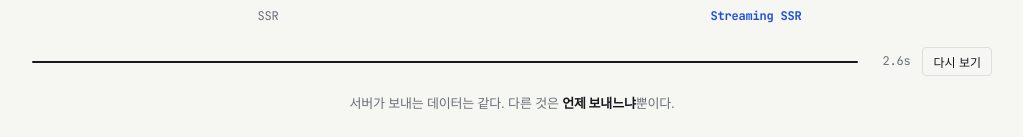
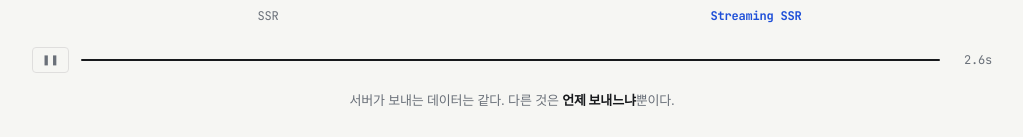
Before and after one commit to prgmr99/streaming-ssr-from-scratch, an Astro site in the folder site/: page / in a window 1280 px wide. Shown: the part 565-702 px from the top of the page, without its empty margins (152-1175 px from the left). Built offline with nearby package versions, Linux system fonts and the light colour scheme; Astro itself is replaced by a stand-in of ours; a web font is replaced by a local one.

Commit message:
feat: StreamHook에 무한 루프 적용

```diff
--- a/site/src/components/StreamHook.tsx
+++ b/site/src/components/StreamHook.tsx
@@ -6,56 +6,47 @@ import { useEffect, useRef, useState } from "react";
  * 숫자도 API 이름도 없다. "같은 데이터인데 화면이 왜 다른가"라는
  * 질문만 남기는 것이 목적이다. 답은 본문에서 하나씩 푼다.
  *
- * 화면에 들어오면 한 번 자동 재생된다.
+ * 무한 반복 재생. 끝 상태를 잠시 보여준 뒤 처음으로 돌아간다.
  */
 
-const DURATION = 2600;
+const DURATION = 2600; // 한 바퀴 재생 길이
+const HOLD = 1400; // 끝난 뒤 머무는 시간
+const CYCLE = DURATION + HOLD;
+
 const SHELL_AT = 6;
 const CONTENT_AT = 2010;
 
 export default function StreamHook() {
   const [elapsed, setElapsed] = useState(0);
-  const [playing, setPlaying] = useState(false);
+  const [running, setRunning] = useState(true);
 
   const rafRef = useRef<number | null>(null);
-  const startedAtRef = useRef(0);
-  const baseRef = useRef(0);
-  const didAutoPlay = useRef(false);
+  const originRef = useRef(0);
 
-  // 처음 한 번은 알아서 재생한다
+  // 모션을 줄이는 설정이면 자동 재생하지 않고 완료 상태로 둔다
   useEffect(() => {
-    if (didAutoPlay.current) return;
-    didAutoPlay.current = true;
-
     const reduced = window.matchMedia?.(
       "(prefers-reduced-motion: reduce)",
     ).matches;
 
     if (reduced) {
+      setRunning(false);
       setElapsed(DURATION);
-      return;
     }
-
-    const id = window.setTimeout(() => setPlaying(true), 400);
-    return () => window.clearTimeout(id);
   }, []);
 
   useEffect(() => {
-    if (!playing) return;
+    if (!running) return;
 
-    startedAtRef.current = performance.now();
-    baseRef.current = elapsed;
+    // 멈췄다 다시 켤 때 지금 위치에서 이어지도록 원점을 잡는다
+    originRef.current = performance.now() - elapsed;
 
     const tick = (now: number) => {
-      const next = baseRef.current + (now - startedAtRef.current);
+      const pos = (now - originRef.current) % CYCLE;
 
-      if (next >= DURATION) {
-        setElapsed(DURATION);
-        setPlaying(false);
-        return;
-      }
+      // HOLD 구간에서는 마지막 프레임을 유지한다
+      setElapsed(pos > DURATION ? DURATION : pos);
 
-      setElapsed(next);
       rafRef.current = requestAnimationFrame(tick);
     };
 
@@ -64,13 +55,9 @@ export default function StreamHook() {
     return () => {
       if (rafRef.current !== null) cancelAnimationFrame(rafRef.current);
     };
+    // elapsed는 의도적으로 제외 — 매 프레임 effect가 재실행되면 안 된다
     // eslint-disable-next-line react-hooks/exhaustive-deps
-  }, [playing]);
-
-  const replay = () => {
-    setElapsed(0);
-    setPlaying(true);
-  };
+  }, [running]);
 
   const progress = (elapsed / DURATION) * 100;
   const seconds = (elapsed / 1000).toFixed(1);
@@ -89,13 +76,19 @@ export default function StreamHook() {
       </div>
 
       <div className="hk-bar">
+        <button
+          className="hk-toggle"
+          onClick={() => setRunning((v) => !v)}
+          aria-label={running ? "재생 멈춤" : "재생"}
+        >
+          {running ? "❚❚" : "▶"}
+        </button>
+
         <div className="hk-track">
           <div className="hk-fill" style={{ width: `${progress}%` }} />
         </div>
+
         <span className="hk-clock">{seconds}s</span>
-        <button className="hk-replay" onClick={replay} disabled={playing}>
-          다시 보기
-        </button>
       </div>
 
       <p className="hk-caption">
@@ -139,9 +132,7 @@ function Screen({
 }
 
 const CSS = `
-.hk {
-  font-family: var(--font-sans);
-}
+.hk { font-family: var(--font-sans); }
 
 .hk-screens {
   display: grid;
@@ -203,6 +194,21 @@ const CSS = `
   margin-top: 1.25rem;
 }
 
+.hk-toggle {
+  font-family: var(--font-mono);
+  font-size: 0.625rem;
+  line-height: 1;
+  padding: 0.4375rem 0.5625rem;
+  min-width: 2rem;
+  border: 1px solid var(--rule);
+  border-radius: 4px;
+  background: transparent;
+  color: var(--muted);
+  cursor: pointer;
+}
+
+.hk-toggle:hover { border-color: var(--ink); color: var(--ink); }
+
 .hk-track {
   flex: 1;
   height: 2px;
@@ -225,21 +231,6 @@ const CSS = `
   text-align: right;
 }
 
-.hk-replay {
-  font-family: inherit;
-  font-size: 0.75rem;
-  padding: 0.3125rem 0.625rem;
-  border: 1px solid var(--rule);
-  border-radius: 4px;
-  background: transparent;
-  color: var(--ink);
-  cursor: pointer;
-  white-space: nowrap;
-}
-
-.hk-replay:hover:not(:disabled) { border-color: var(--ink); }
-.hk-replay:disabled { opacity: .35; cursor: default; }
-
 .hk-caption {
   margin: 1rem 0 0;
   font-size: 0.8125rem;
```
